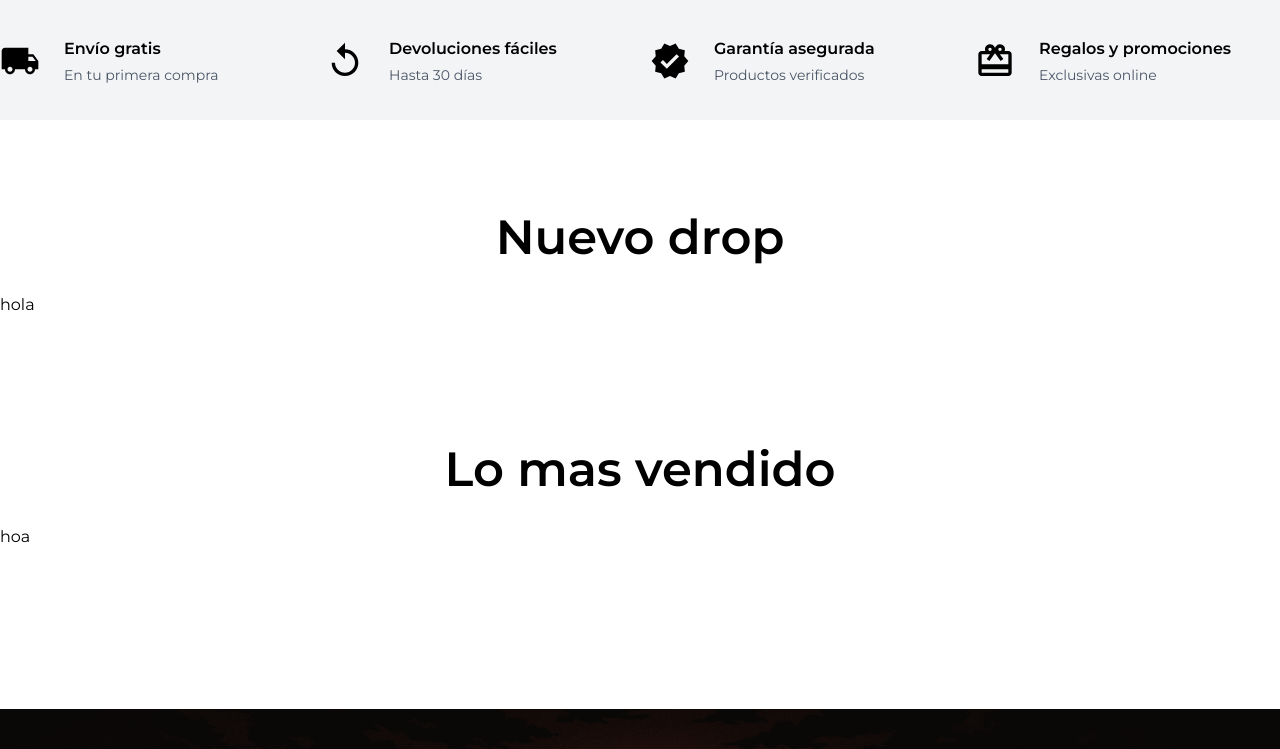
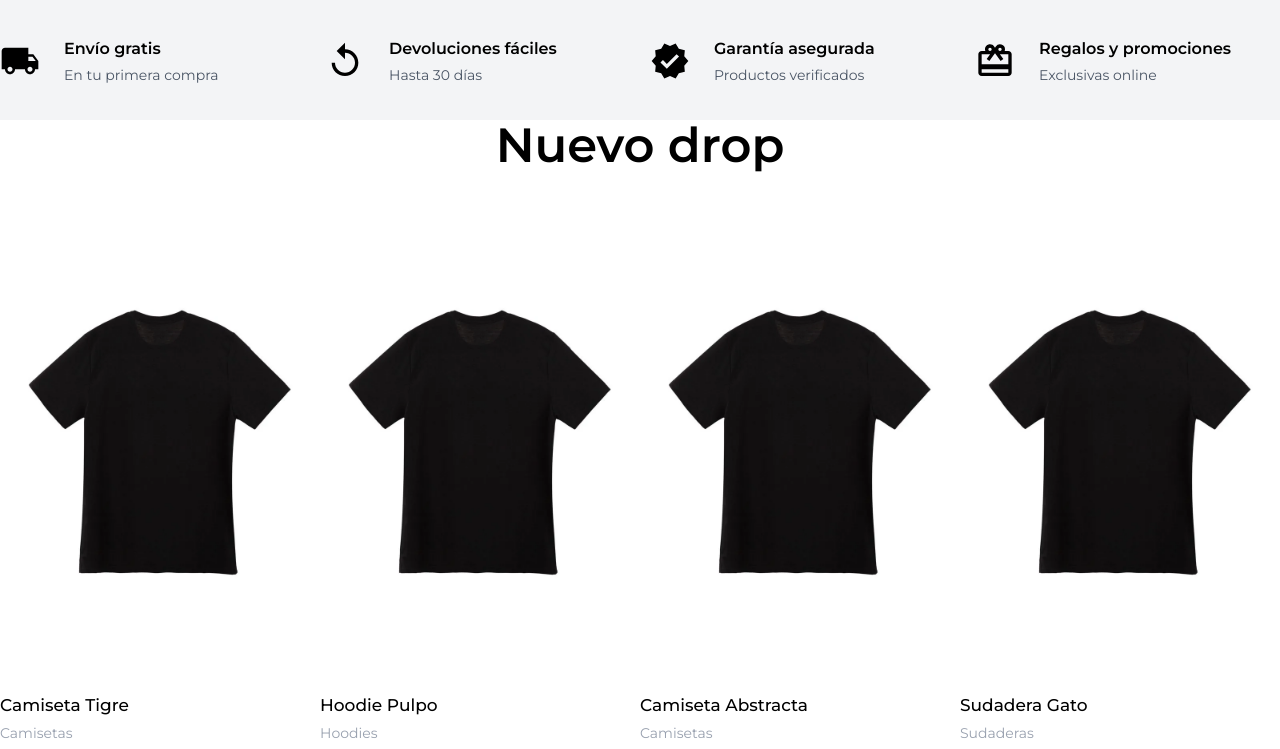
Before and after one commit to DavidGarzonDev/kanju, a React (Vite) app: page / in a window 1280 px wide. Shown: the part 680-1429 px from the top of the page. Built offline with nearby package versions, Linux system fonts and the light colour scheme.

Commit message:
añadiendo la logica para ver los productos

```diff
--- a/src/components/home/FeatureGrid.tsx
+++ b/src/components/home/FeatureGrid.tsx
@@ -25,7 +25,7 @@ const features = [
 
 export const FeatureGrid = () => {
     return (
-        <div className="grid gap-8 mt-6 mb-16 sm:grid-cols-2 lg:grid-cols-4 lg:gap-5">
+        <div className="grid gap-8 mt-6 -mb-25 sm:grid-cols-2 lg:grid-cols-4 lg:gap-5">
             {features.map((feature, index) => (
                 <div key={index} className="flex items-center gap-6">
                     {feature.icon}
--- a/src/components/home/ProductGrid.tsx
+++ b/src/components/home/ProductGrid.tsx
@@ -1,26 +1,34 @@
+import CardProduct from "../products/CardProduct";
+
 interface Props {
-    title : string;
+    title: string;
     products: any[];
 }
 
-
-const ProductGrid = ({title , products}: Props) => {
+const ProductGrid = ({ title, products }: Props) => {
     return (
-        <div className="my-32">
-            <h2 className="text-3xl font-semibold text-center mb-8 md:4xl lg:text-5xl">
+        <section className="my-32 px-0">
+            <h2 className="text-3xl md:text-4xl lg:text-5xl font-semibold text-center  -mt-8">
                 {title}
             </h2>
 
-            <div className="grid grid-cols-1 sm:grid-cols-2 lg:grid-cols-4 gap-4 gap-y-8">
-                {products.map((product)=> (
-                    <div className="flex flex-col gap-6 relative " key={product.id}>
-                        <h3>{product.title}</h3>
-                    </div>
+            <div className="grid grid-cols-1 sm:grid-cols-2 lg:grid-cols-4 gap-0">
+                {products.map((product, index) => (
+                    <CardProduct
+                        key={product.id || `${product.slug}-${index}`}
+                        img={product.img || "https://via.placeholder.com/250"}
+                        hoverImg={product.hoverImg}
+                        name={product.name || product.title || "Producto"}
+                        price={product.price || 0}
+                        slug={product.slug || "default-slug"}
+                        color={product.color || "Sin color"}
+                        sizes={product.sizes || {}} //
+                        category={product.category || "Sin categoría"}
+                    />
                 ))}
+            </div>
+        </section>
+    );
+};
 
-            </div>
-        </div>
-    )
-}
-
-export default ProductGrid
+export default ProductGrid;
--- a/src/pages/HomePage.tsx
+++ b/src/pages/HomePage.tsx
@@ -1,15 +1,122 @@
-import { FeatureGrid } from "../components/home/FeatureGrid"
-import ProductGrid from "../components/home/ProductGrid"
+import { FeatureGrid } from "../components/home/FeatureGrid";
+import ProductGrid from "../components/home/ProductGrid";
 
 export const HomePage = () => {
-    return (
-        <>
-        <FeatureGrid/>
-        <ProductGrid title ="Nuevo drop" products={[{id:1 ,title:"hola"}]}/>
+    const sampleProducts = [
+        {
+            img: "/ejemplo.webp",
+            hoverImg: "/ejemplo2.webp",
+            name: "Camiseta Tigre",
+            price: 45000,
+            slug: "camiseta-tigre",
+            color: "Negro",
+            sizes: {
+                S: 5,
+                M: 3,
+                L: 2,
+            },
+            category: "Camisetas",
+        },
+        {
+            img: "/ejemplo.webp",
+            hoverImg: "/ejemplo2.webp",
+            name: "Hoodie Pulpo",
+            price: 95000,
+            slug: "hoodie-pulpo",
+            color: "Gris oscuro",
+            sizes: {
+                M: 4,
+                L: 3,
+            },
+            category: "Hoodies",
+        },
+        {
+            img: "/ejemplo.webp",
+            hoverImg: "/ejemplo2.webp",
+            name: "Camiseta Abstracta",
+            price: 42000,
+            slug: "camiseta-abstracta",
+            color: "Blanco",
+            sizes: {
+                S: 6,
+                M: 4,
+                L: 2,
+            },
+            category: "Camisetas",
+        },
+        {
+            img: "/ejemplo.webp",
+            hoverImg: "/ejemplo2.webp",
+            name: "Sudadera Gato",
+            price: 88000,
+            slug: "sudadera-gato",
+            color: "Negro",
+            sizes: {
+                XL: 1,
+            },
+            category: "Sudaderas",
+        },
+        {
+            img: "/ejemplo.webp",
+            hoverImg: "/ejemplo2.webp",
+            name: "Sudadera Gato",
+            price: 88000,
+            slug: "sudadera-gato",
+            color: "Negro",
+            sizes: {
+                XL: 1,
+            },
+            category: "Sudaderas",
+        },
+        {
+            img: "/ejemplo.webp",
+            hoverImg: "/ejemplo2.webp",
+            name: "Sudadera Gato",
+            price: 88000,
+            slug: "sudadera-gato",
+            color: "Negro",
+            sizes: {
+                XL: 1,
+            },
+            category: "Sudaderas",
+        },
+        {
+            img: "/ejemplo.webp",
+            hoverImg: "/ejemplo2.webp",
+            name: "Sudadera Gato",
+            price: 88000,
+            slug: "sudadera-gato",
+            color: "Negro",
+            sizes: {
+                XL: 1,
+            },
+            category: "Sudaderas",
+        },
+        {
+            img: "/ejemplo.webp",
+            hoverImg: "/ejemplo2.webp",
+            name: "Sudadera Gato",
+            price: 88000,
+            slug: "sudadera-gato",
+            color: "Negro",
+            sizes: {
+                XL: 1,
+            },
+            category: "Sudaderas",
+        },
+    ];
 
-        <ProductGrid title ="Lo mas vendido" products={[{id:1 ,title:"hoa"}]}/>
+    return (<>
+        <div className="flex flex-col gap-10 mt-0">
+            <FeatureGrid />
+            <ProductGrid title="Nuevo drop" products={sampleProducts} />
 
+        </div>
 
+        <div className=" -mt-30">
+            <ProductGrid title="Lo más vendido" products={sampleProducts} />
+
+        </div>
         </>
-    )
-}
+    );
+};
--- a/src/pages/Man.tsx
+++ b/src/pages/Man.tsx
@@ -1,9 +1,43 @@
+import CardProduct from "../components/products/CardProduct";
 
+interface Props {
+  products: any[];
+}
 
+export const Man = ({ products }: Props) => {
 
+  if (!products || products.length === 0) {
+    return <p className="text-center my-32 text-xl">Cargando productos...</p>;
+  }
 
-export const Man = () => {
   return (
-    <div>Man</div>
-  )
-}
+    <>
+      <h1 className="text-5xl font-semibold text-center mb-12">
+        Ropa de Hombre
+      </h1>
+
+      <div className="grid grid-cols-1 gap-3 md:grid-cols-2 lg:grid-cols-3 xl:grid-cols-5">
+        {/* Filtros */}
+        <div>Filtros</div>
+
+        <div className="col-span-2 lg:col-span-2 xl:col-span-4 flex flex-col gap-12">
+          <div className="grid grid-cols-2 gap-3 gap-y-10 xl:grid-cols-4">
+            {products.map((product, index) => (
+              <CardProduct
+                key={product.id || `${product.slug}-${index}`}
+                img={product.img || "https://via.placeholder.com/250"}
+                hoverImg={product.hoverImg}
+                name={product.name || product.title || "Producto"}
+                price={product.price || 0}
+                slug={product.slug || "default-slug"}
+                color={product.color || "Sin color"}
+                sizes={product.sizes || {}}
+                category={product.category || "Sin categoría"}
+              />
+            ))}
+          </div>
+        </div>
+      </div>
+    </>
+  );
+};
```
